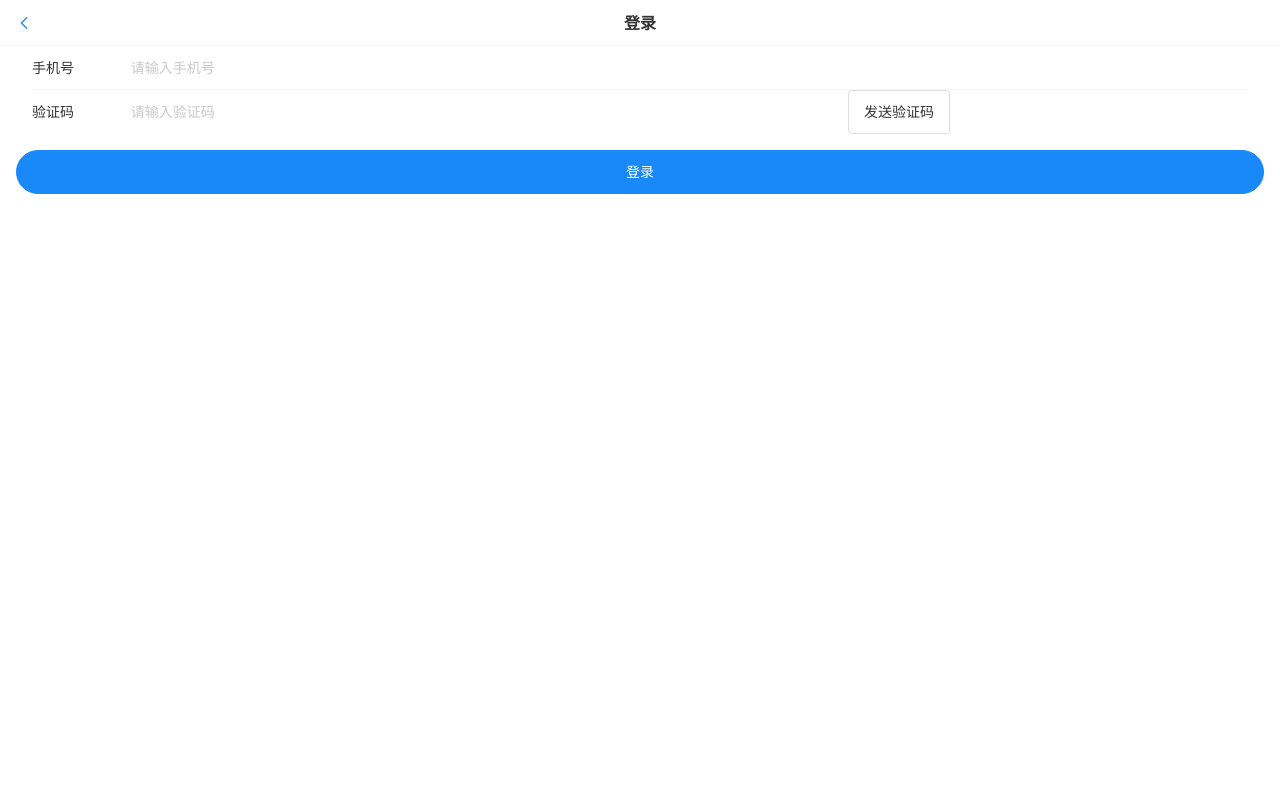
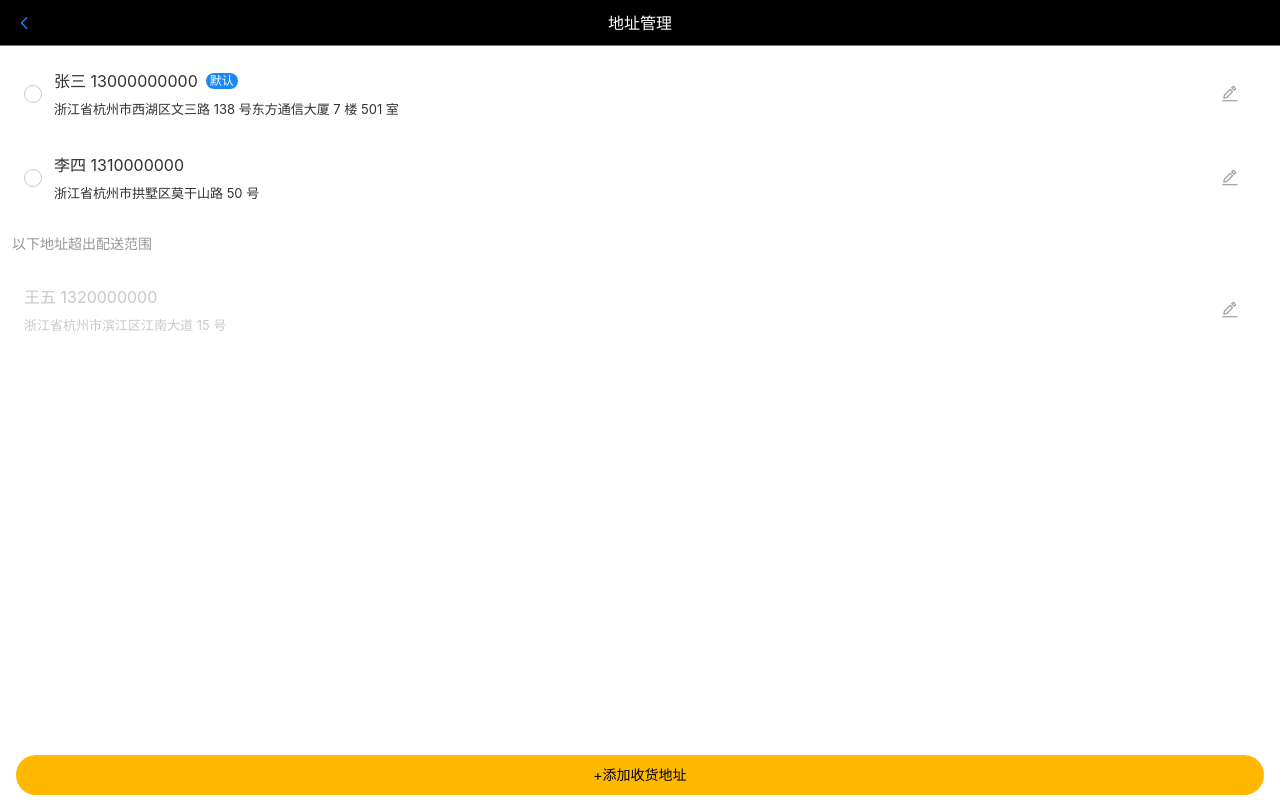
Before and after one commit to jj1996229/milktea-app-git, a Vue app: page /address in a window 1280 px wide. Before the commit this address led to /login. Built offline with nearby package versions, Linux system fonts and the light colour scheme.

Commit message:
修改页面

```diff
--- a/src/main.js
+++ b/src/main.js
@@ -1,14 +1,9 @@
 import { createApp } from 'vue'
 import { createPinia } from 'pinia'
-
 import App from './App.vue'
 import router from './router'
-
-// 1. 引入你需要的组件
 import vant from 'vant';
-// 2. 引入组件样式
 import 'vant/lib/index.css';
-
 import store from'./store';
 
 
--- a/src/mock/db.json
+++ b/src/mock/db.json
@@ -1,17 +1,28 @@
 {
-    "users":[
+  "users": [
     {
-            "email":"",
-            "password":"",
-            "id":"",
-            "yzm":12345
-
-
-
+      "email": "",
+      "password": "",
+      "id": "",
+      "yzm": 12345
     }
   ],
   "yzm": {
     "yzm": 1717,
-         "id": 1
+    "errcode": 0
+  },
+  "login": {
+    "username": "15344328789",
+    "yzm": "1717"
+  },
+  "info": {
+    "errcode": 0,
+    "errmsg": "token正确",
+    "username": "15344328789"
+  },
+  "address": {
+    "telephone": "110",
+    "address": "120",
+    "username": "刘"
   }
 }
--- a/src/mock/router.json
+++ b/src/mock/router.json
@@ -4,5 +4,7 @@
      "/users/info":"/info",
      "/hero/list":"/list",
      "/good/list":"/good",
-     "/wz/list":"/wzlist"
+     "/wz/list":"/wzlist",
+     "/users/address":"/address"
+
     }
--- a/src/router/index.js
+++ b/src/router/index.js
@@ -33,19 +33,19 @@ const router = createRouter({
       path: '/address',
       name: 'address',
       component: Address,
-      meta: { auth: true}
+      meta: { auth: false}
     },
     {
       path: '/addAddress',
       name: 'addAddress',
       component: AddAddress,
-      meta: { auth: true}
+      meta: { auth: false}
     },
     {
       path: '/buy',
       name: 'buy',
       component: Buy,
-      meta: { auth: true}
+      meta: { auth: false}
     },
     {
       path: '/personal',
--- a/src/store/index.js
+++ b/src/store/index.js
@@ -1,10 +1,12 @@
 import { createStore } from 'vuex'
 import userToken from'./module/userToken';
+import addAddress from './module/addAddress';
 import createPersistedState from "vuex-persistedstate";
 
 const store = createStore({
     modules: {
-        userToken
+        userToken,
+        addAddress
     },
     plugins: [createPersistedState({
         paths: ['userToken']
--- /dev/null
+++ b/src/store/module/addAddress.js
@@ -0,0 +1,27 @@
+
+import http from '@/utils/http.js'
+const state = {
+    address:''
+}
+const grtters = {}
+const actions = {
+    address(a,data){
+        return http.post('/users/address',data)
+
+
+    }
+
+}
+const mutations = {
+    addAddress(state,payload){
+        state.address = payload
+    }
+}
+
+export default {
+    namespaced: true,
+    state,
+    grtters,
+    actions,
+    mutations
+}
--- a/src/views/AddAddress.vue
+++ b/src/views/AddAddress.vue
@@ -1,13 +1,133 @@
 <template>
-    <div>
-        addaddress
+  <van-nav-bar title="新增收货地址" left-arrow @click-left="onClickLeft" />
+  <van-form @submit="onSubmit">
+    <van-cell-group inset>
+      <van-field v-model="username" name="联系人" label="联系人" placeholder="" :rules="[{ required: true, }
+      ]" />
+      <van-radio-group v-model="checked" direction="horizontal" icon-size="15px" checked-color="rgba(255, 183, 0)">
+        <van-radio name="1">先生</van-radio>
+        <van-radio name="2">女士</van-radio>
+      </van-radio-group>
+
+
+      <van-field v-model="value1" type="text" name="手机号" label="手机号" placeholder="请填写收货人手机号码"
+        :rules="[{ required: true, message: '请填写收货人手机号码' }]" />
+      <van-field v-model="value2" type="text" name="收货地址" label="收货地址" placeholder="请输入收货地址"
+        :rules="[{ required: true, message: '请输入收货地址' }]" />
+      <van-field v-model="value3" type="text" name="标签" label="标签" placeholder=""
+        :rules="[{ required: true, message: '' }]" />
+
+      <van-tag v-for="item, index in list" :key="index" plain ref="a" @click="onTag(index)" v-model="value4" type="primary"
+        :class="{ active: value4 === index }">{{ item }}</van-tag>
+
+
+    </van-cell-group>
+    <div style="margin: 16px;">
+      <van-button round block type="primary" native-type="submit" @click="onSubmit">
+        保存地址
+      </van-button>
+
+
     </div>
+  </van-form>
 </template>
 
 <script>
-export default {
+import { closeToast, showLoadingToast } from 'vant';
+
+export default
+  {
+    data() {
+      return {
+        username: '',
+        checked: '',
+        value1: '',
+        value2: '',
+        value3: '',
+        value4: 0,
+        pattern: /\d{6}/,
+        list: ['无', '学校', '家', '公司']
+      }
+
+
+
+    },
+    // 校验函数返回 true 表示校验通过，false 表示不通过
+    methods: {
+      validator(val) { /1\d{10}/.test(val) },
+      validatorMessage(val) { `${val} 不合法，请重新输入` },
+      asyncValidator(val) {
+
+        new Promise((resolve) => {
+          showLoadingToast('验证中...');
+
+
+
+          setTimeout(() => {
+            closeToast();
+            resolve(val === '1234');
+          }, 1000);
+        }),
+          onFailed = (errorInfo) => {
+            console.log('failed', errorInfo);
+          }
+      },
+      onSubmit() {
+
+        this.$store.dispatch('addAddress/address', { telephone: this.value1, address: this.value2, username: this.username })
+      },
+      onTag(a) {
+        this.value4 = a
+
+
+      }
+
+
+    }
+  };
+// 表单项类型 - 开关
+
+
+</script>
+
+<style lang="scss" scoped>
+.van-nav-bar {
+  background-color: #000;
+}
+
+.van-nav-bar :deep(.van-nav-bar__title) {
+  color: white;
+  font-weight: normal;
+}
+
+
+.van-button {
+  background-color: rgba(255, 183, 0);
+  border: none;
+}
+
+.van-button :deep(.van-button__text) {
+  color: #000;
 
 }
-</script>
 
-<style lang="scss" scoped></style>
+.van-radio-group {
+  position: relative;
+  top: -30px;
+  left: 200px;
+  font-size: 12px;
+
+}
+
+.van-tag {
+  position: relative;
+  top: -30px;
+  left: 100px;
+  font-size: 12px;
+  margin-left: 5px;
+}
+
+.active {
+  background-color: #cde1f5;
+  color: #000;
+}</style>
--- a/src/views/Address.vue
+++ b/src/views/Address.vue
@@ -1,13 +1,80 @@
 <template>
     <div>
-        address
+        <van-nav-bar title="地址管理" left-arrow @click-left="onClickLeft" />
+        <van-address-list v-model="chosenAddressId" :list="list" :disabled-list="disabledList" disabled-text="以下地址超出配送范围"
+            default-tag-text="默认" @add="onAdd" @edit="onEdit" add-button-text="+添加收货地址" />
+
     </div>
 </template>
 
 <script>
+import { showToast } from 'vant';
 export default {
+    data() {
+        return {
+            chosenAddressId: 1,
+            list: [{
+                id: '1',
+                name: '张三',
+                tel: '13000000000',
+                address: '浙江省杭州市西湖区文三路 138 号东方通信大厦 7 楼 501 室',
+                isDefault: true,
+            },
+            {
+                id: '2',
+                name: '李四',
+                tel: '1310000000',
+                address: '浙江省杭州市拱墅区莫干山路 50 号',
+            },],
+            disabledList: [
+                {
+                    id: '3',
+                    name: '王五',
+                    tel: '1320000000',
+                    address: '浙江省杭州市滨江区江南大道 15 号',
+                },
+            ],
+        }
+
+
+    },
+    methods: {
+        onAdd() {
+            showToast('添加收货地址');
+
+        },
+        onEdit(item, index) {
+            showToast('编辑地址:' + index);
+
+        },
+
+
+
+
+    }
+}
+
+
+</script>
+
+<style scoped>
+.van-nav-bar {
+    background-color: #000;
+}
+
+.van-nav-bar :deep(.van-nav-bar__title) {
+    color: white;
+    font-weight: normal;
+}
+
+
+.van-address-list :deep(.van-button--primary) {
+    background: rgba(255, 183, 0);
+    border: none;
+}
+
+.van-address-list :deep(.van-button__text) {
+    color: #000;
 
 }
-</script>
-
-<style lang="scss" scoped></style>
+</style>
--- a/src/views/Login.vue
+++ b/src/views/Login.vue
@@ -2,10 +2,13 @@
     <div>
         <div>
             <van-nav-bar title="登录" left-arrow @click-left="onClickLeft" />
-            <van-form @submit="onSubmit">
+            <van-form @submit="onSubmit" >
                 <van-cell-group inset>
                     <van-field v-model="username" name="username" label="手机号" placeholder="请输入手机号"
                         :rules="[{ required: true, message: '请填写手机号' }, { pattern: /^(?:(?:\+|00)86)?1(?:(?:3[\d])|(?:4[5-79])|(?:5[0-35-9])|(?:6[5-7])|(?:7[0-8])|(?:8[\d])|(?:9[1589]))\d{8}$/, message: '请填写正确手机号' }]" />
+
+
+
                     <van-row>
                         <van-col span="16">
                             <van-field v-model="yzm" name="yzm" label="验证码" placeholder="请输入验证码"
@@ -81,4 +84,20 @@ export default {
 }
 </script>
 
-<style lang="scss" scoped></style>
+<style lang="scss" scoped>
+.van-button{
+    background-color: rgba(255,183,0);
+    border: none;
+}
+.van-nav-bar {
+   background-color: #000;
+}
+.van-nav-bar :deep(.van-nav-bar__title){
+    color: white;
+    font-weight: normal;
+}
+.van-button :deep(.van-button__text){
+    color: #000;
+}
+
+</style>
```
Also changed, not shown: src/store/module/address.js (added, +26 -0 lines), src/stores/counter.js (deleted, +0 -12 lines). Lines whose indentation alone changed are shown as unchanged.
